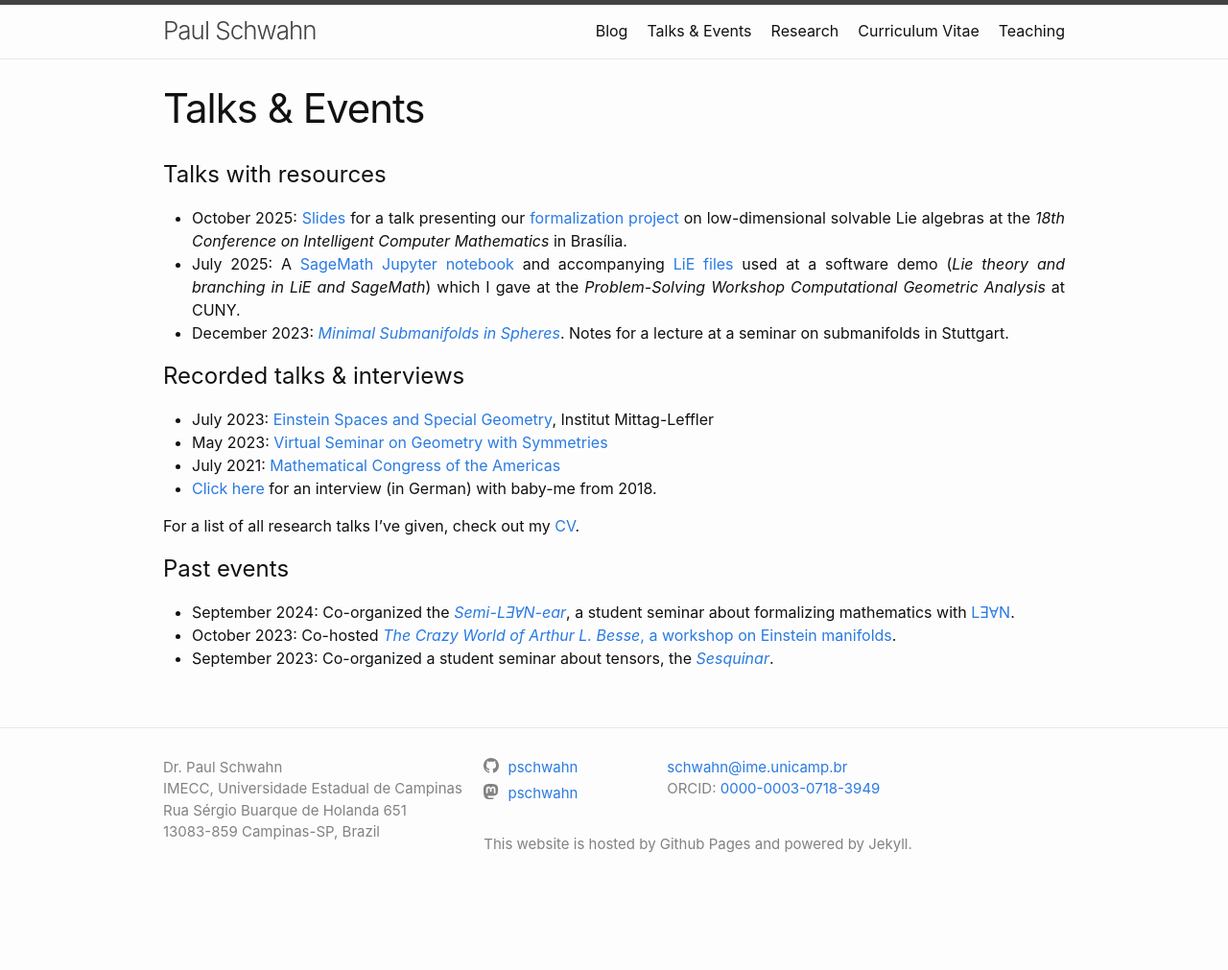
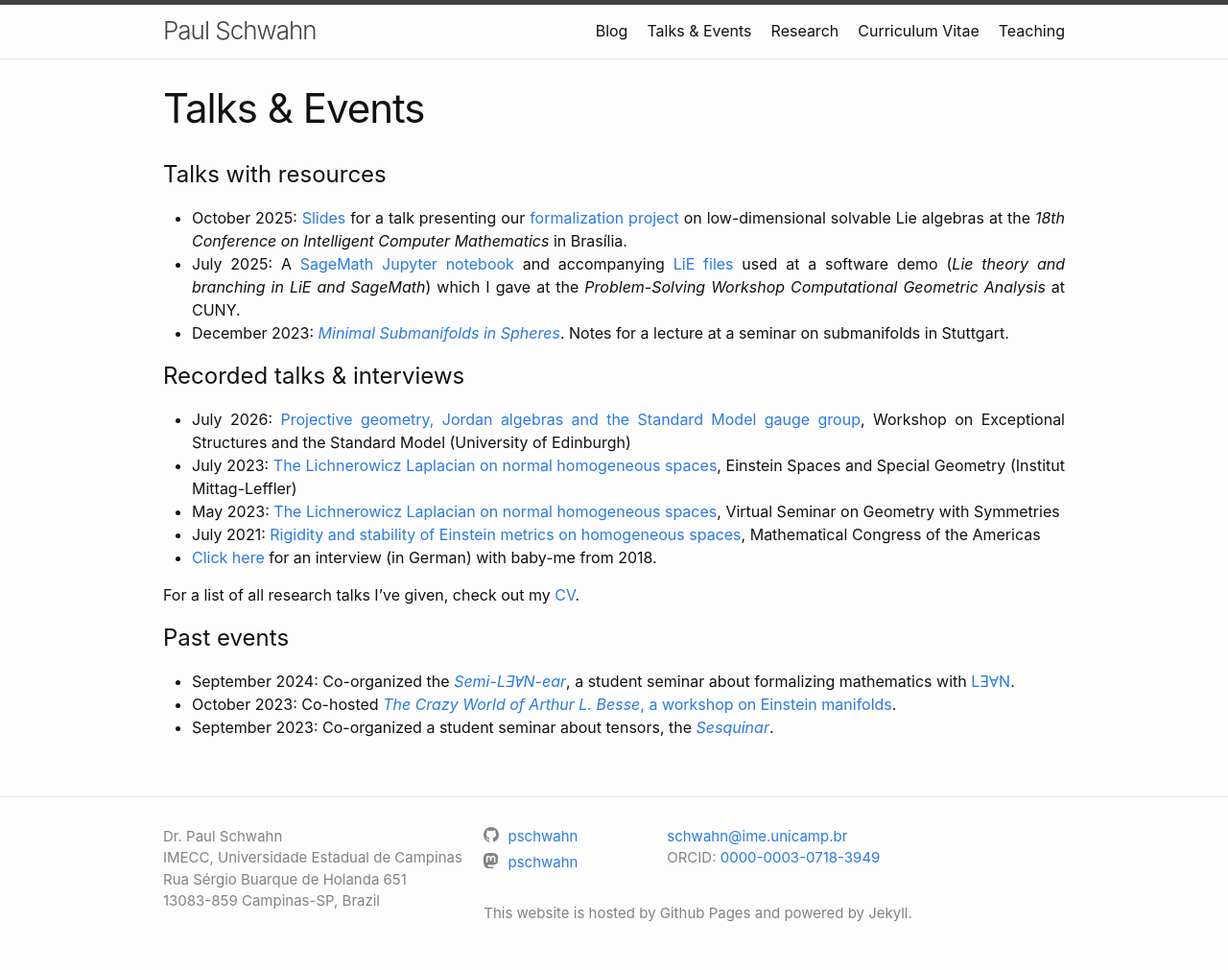
Before and after one commit to PSchwahn/PSchwahn.github.io, a Jekyll site: the page built from events.markdown, in a window 1280 px wide. Shown: the whole page at 96% size. Built offline with Jekyll 4.4.1, drawn with Linux system fonts in a browser that asks for light colours; some web fonts are replaced; before the commit the page ends 939 px from its top, so only the background shows below that.

Commit message:
update events

```diff
--- a/events.markdown
+++ b/events.markdown
@@ -12,9 +12,10 @@ permalink: /events/
 
 # Recorded talks & interviews
 
-* July 2023: [Einstein Spaces and Special Geometry](https://www.mittag-leffler.se/activities/einstein-spaces-and-special-geometry/), Institut Mittag-Leffler
-* May 2023: [Virtual Seminar on Geometry with Symmetries](https://www.youtube.com/watch?v=SFCUYeeSouE)
-* July 2021: [Mathematical Congress of the Americas](https://www.youtube.com/watch?v=yO92Wj7Nefs)
+* July 2026: [Projective geometry, Jordan algebras and the Standard Model gauge group](https://www.youtube.com/watch?v=GfydMLvLKXg), Workshop on Exceptional Structures and the Standard Model (University of Edinburgh)
+* July 2023: [The Lichnerowicz Laplacian on normal homogeneous spaces](https://www.mittag-leffler.se/activities/einstein-spaces-and-special-geometry/), Einstein Spaces and Special Geometry (Institut Mittag-Leffler)
+* May 2023: [The Lichnerowicz Laplacian on normal homogeneous spaces](https://www.youtube.com/watch?v=SFCUYeeSouE), Virtual Seminar on Geometry with Symmetries
+* July 2021: [Rigidity and stability of Einstein metrics on homogeneous spaces](https://www.youtube.com/watch?v=yO92Wj7Nefs), Mathematical Congress of the Americas
 * [Click here](https://www.f08.uni-stuttgart.de/mathematik/aktuelles/news/Interview-mit-Paul-Schwahn-B.Sc./) for an interview (in German) with baby-me from 2018.
 
 For a list of all research talks I've given, check out my [CV]({{"/cv/" | relative_url}}).
--- a/index.markdown
+++ b/index.markdown
@@ -26,4 +26,4 @@ Fig. 3: Me visiting MoMath (National Museum of Mathematics, New York) in June 20
 
 <br>
 
-<p style="color: #828282;">Latest update: June 16, 2026</p>
+<p style="color: #828282;">Latest update: September 14, 2026</p>
```
